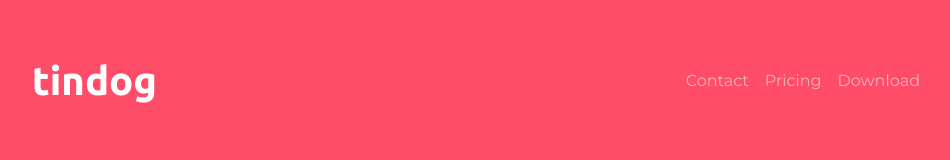
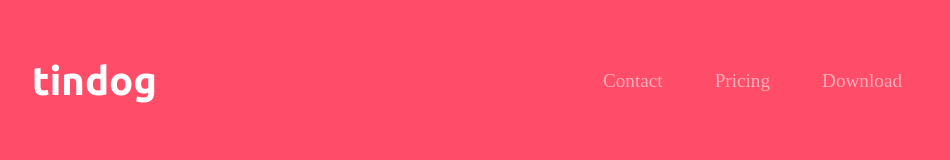
Before and after one commit to mcaiox/WDBC, a plain HTML site: page section6/TinDog/index.html in a window 1280 px wide. Shown: the top 160 px of the page, without its empty margins (160-1110 px from the left). Drawn offline with nearby package versions, Linux system fonts and the light colour scheme.

Commit message:
added styling

```diff
--- a/section6/TinDog/css/styles.css
+++ b/section6/TinDog/css/styles.css
@@ -28,3 +28,12 @@ h1 {
   font-size: 2.5rem;
   font-weight: bold;
 }
+
+.nav-item {
+  padding: 0 18px;
+}
+
+.nav-link {
+  font-size: 1.2rem;
+  font-family: "Montserrat-light";
+}
```
